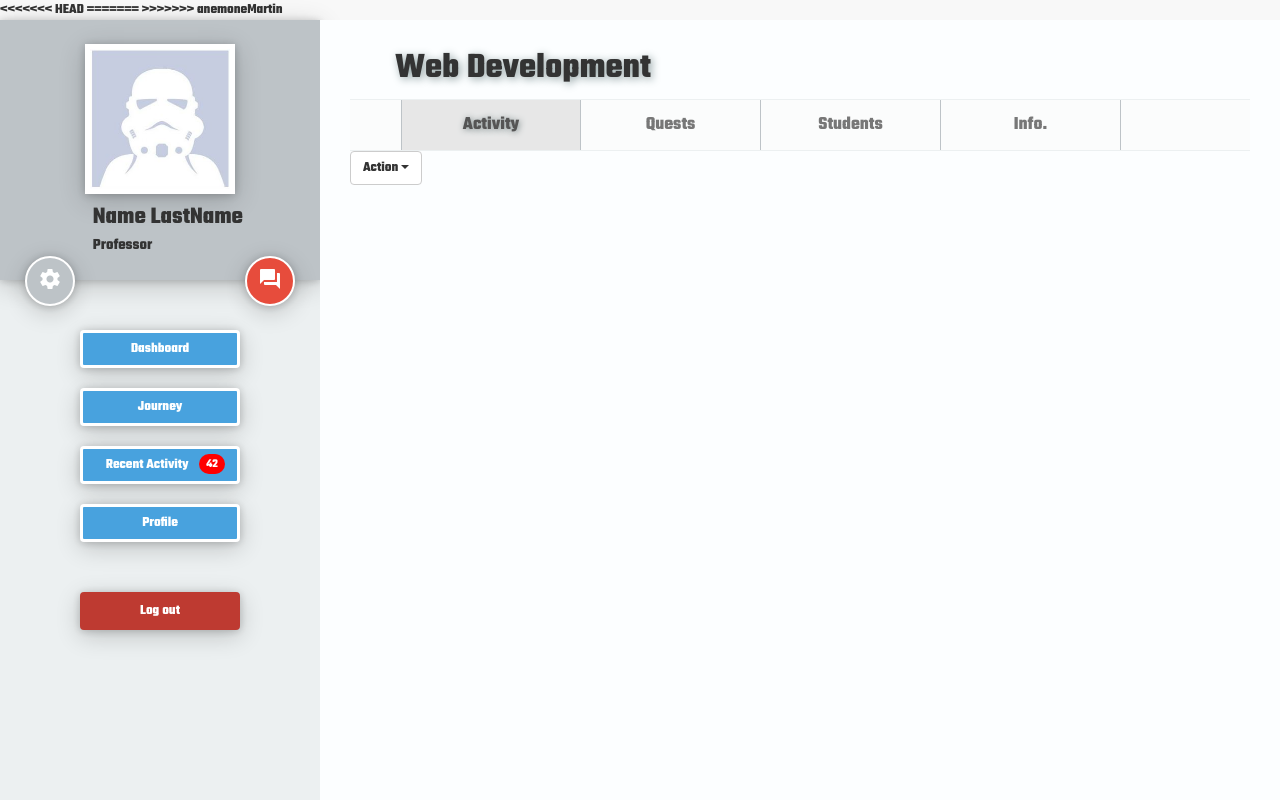
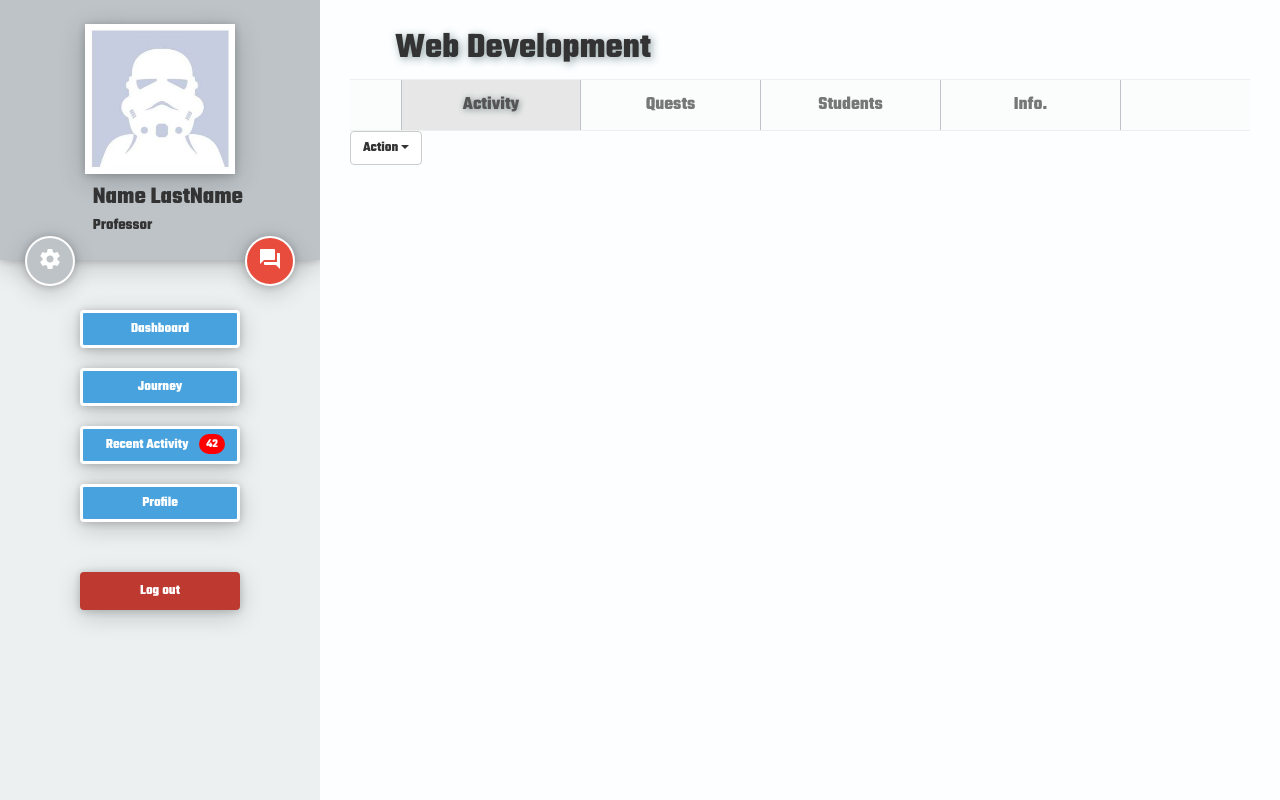
Before and after one commit to MartinR01/DVA231_Project, a PHP site: page /journey_activity.php in a window 1280 px wide. Run offline with PHP 8.4, Linux system fonts and the light colour scheme; some libraries are stand-ins or nearby versions.

Commit message:
Nothing much

```diff
--- a/public_html/css/journey_prof.css
+++ b/public_html/css/journey_prof.css
@@ -28,7 +28,6 @@
 .navbar1 ul li:first-child{
   border-left: 1px solid #bdc3c7;
 }
-<<<<<<< HEAD
 
 /* description INFOO */
 
@@ -46,5 +45,3 @@
   padding-bottom: 20px;
   padding-right: 10px;
 }
-=======
->>>>>>> anemoneMartin
--- a/public_html/journey_activity.php
+++ b/public_html/journey_activity.php
@@ -16,10 +16,9 @@ if user already logged in, redirect to student/teacher dashboard
   <!-- CSS Our-->
   <link rel="stylesheet" href="css/design_prof.css">
   <link rel="stylesheet" href="css/journey_prof.css">
-<<<<<<< HEAD
+
   <link rel="stylesheet" href="css/activity_test.css">
-=======
->>>>>>> anemoneMartin
+
 
   <!-- jQuery and theamJQuery comented-->
   <!--link rel="stylesheet" href="http://ajax.googleapis.com/ajax/libs/jqueryui/1.10.1/themes/base/minified/jquery-ui.min.css" type="text/css" /-->
```
